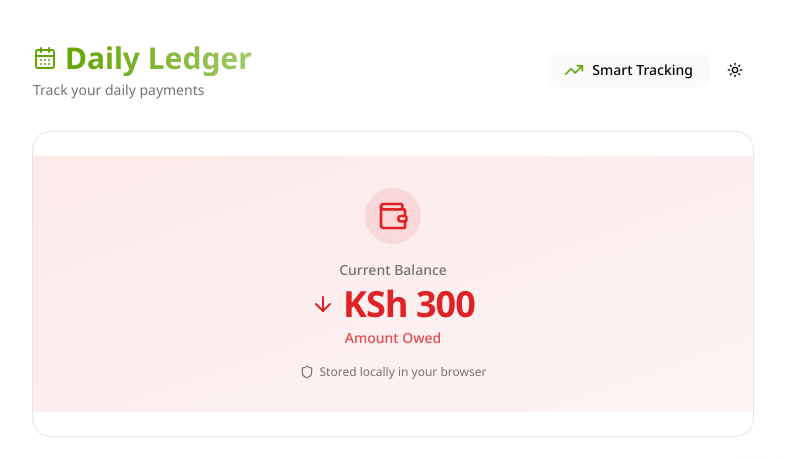
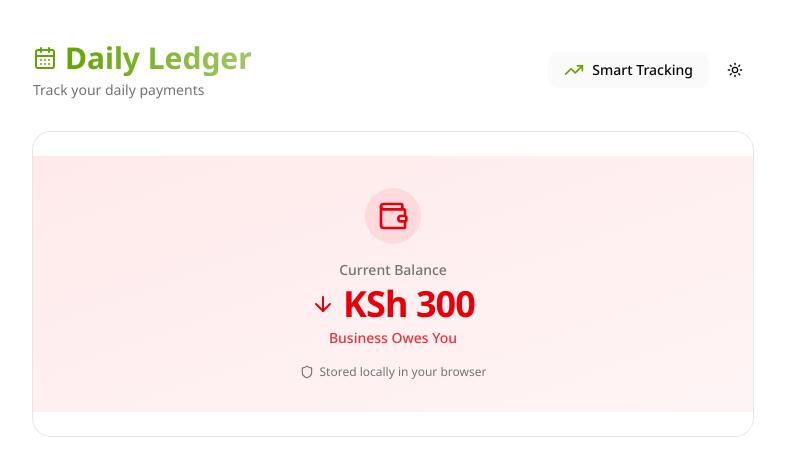
Before and after one commit to Clinton-Okumu/Daily_ledger, a Next.js app: page / in a window 1280 px wide. Shown: the top 459 px of the page, without its empty margins (247-1032 px from the left). Built offline with nearby package versions, Linux system fonts and the light colour scheme.

Commit message:
updated components and print ability

```diff
--- a/components/ledger/BalanceCard.tsx
+++ b/components/ledger/BalanceCard.tsx
@@ -14,25 +14,25 @@ export default function BalanceCard({ ledger }: { ledger: LedgerState }) {
 
   const today = formatDate(new Date());
   const currentBalance = balance(ledger, today);
-  const isOwed = currentBalance < 0;
+  const businessOwes = currentBalance < 0;
 
   return (
     <Card className="overflow-hidden">
       <CardContent className="py-8 text-center relative overflow-hidden">
         <div
           className={`absolute inset-0 bg-gradient-to-br ${
-            isOwed
-              ? "from-destructive/10 to-destructive/5"
-              : "from-primary/10 to-primary/5"
+            businessOwes
+              ? "from-red-500/10 to-red-500/5"
+              : "from-green-500/10 to-green-500/5"
           }`}
         />
         <div className="relative z-10 space-y-4">
           <div className="flex justify-center">
             <div
               className={`p-3 rounded-full ${
-                isOwed
-                  ? "bg-destructive/10 text-destructive"
-                  : "bg-primary/10 text-primary"
+                businessOwes
+                  ? "bg-red-500/10 text-red-600"
+                  : "bg-green-500/10 text-green-600"
               }`}
             >
               <Wallet className="w-8 h-8" />
@@ -44,14 +44,14 @@ export default function BalanceCard({ ledger }: { ledger: LedgerState }) {
             </p>
             {mounted ? (
               <div className="flex items-center justify-center gap-2">
-                {isOwed ? (
-                  <ArrowDown className="w-6 h-6 text-destructive" />
+                {businessOwes ? (
+                  <ArrowDown className="w-6 h-6 text-red-600" />
                 ) : (
-                  <ArrowUp className="w-6 h-6 text-primary" />
+                  <ArrowUp className="w-6 h-6 text-green-600" />
                 )}
                 <p
                   className={`text-4xl font-bold tracking-tight ${
-                    isOwed ? "text-destructive" : "text-primary"
+                    businessOwes ? "text-red-600" : "text-green-600"
                   }`}
                 >
                   KSh {Math.abs(currentBalance).toLocaleString()}
@@ -63,10 +63,10 @@ export default function BalanceCard({ ledger }: { ledger: LedgerState }) {
             {mounted && (
               <p
                 className={`text-sm font-medium ${
-                  isOwed ? "text-destructive/80" : "text-primary/80"
+                  businessOwes ? "text-red-600/80" : "text-green-600/80"
                 }`}
               >
-                {isOwed ? "Amount Owed" : "Credit Available"}
+                {businessOwes ? "Business Owes You" : "You Owe Business"}
               </p>
             )}
           </div>
--- a/components/ledger/PaymentEditor.tsx
+++ b/components/ledger/PaymentEditor.tsx
@@ -123,14 +123,14 @@ export default function PaymentEditor({
               <SelectContent>
                 <SelectItem value="daily-charge">
                   <div className="flex items-center gap-2">
-                    <Calendar className="w-4 h-4" />
-                    <span>Daily Charge (Money In)</span>
+                    <Calendar className="w-4 h-4 text-green-600" />
+                    <span>Daily Charge (Business pays YOU)</span>
                   </div>
                 </SelectItem>
                 <SelectItem value="service">
                   <div className="flex items-center gap-2">
-                    <Briefcase className="w-4 h-4" />
-                    <span>Service (Money Out)</span>
+                    <Briefcase className="w-4 h-4 text-orange-600" />
+                    <span>Service (YOU pay for service)</span>
                   </div>
                 </SelectItem>
               </SelectContent>
--- a/components/ledger/PaymentPrintView.tsx
+++ b/components/ledger/PaymentPrintView.tsx
@@ -24,7 +24,7 @@ export default function PaymentPrintView({
   const printRef = useRef<HTMLDivElement>(null);
   const today = formatDate(new Date());
   const currentBalance = balance(ledger, today);
-  const isOwed = currentBalance < 0;
+  const businessOwes = currentBalance < 0;
   const paid = totalPaid(ledger);
   const service = totalService(ledger);
   const charged = totalCharged(ledger, today);
@@ -160,11 +160,11 @@ export default function PaymentPrintView({
               <div className="grid grid-cols-4 gap-4">
                 <div className="p-4 border rounded-lg">
                   <p className="text-sm text-muted-foreground mb-1">Current Balance</p>
-                  <p className={`text-2xl font-bold ${isOwed ? "text-destructive" : "text-primary"}`}>
-                    {isOwed ? "-" : "+"}KSh {Math.abs(currentBalance).toLocaleString()}
+                  <p className={`text-2xl font-bold ${businessOwes ? "text-red-600" : "text-green-600"}`}>
+                    KSh {Math.abs(currentBalance).toLocaleString()}
                   </p>
-                  <p className={`text-xs mt-1 ${isOwed ? "text-destructive" : "text-primary"}`}>
-                    {isOwed ? "Amount Owed" : "Credit Available"}
+                  <p className={`text-xs mt-1 ${businessOwes ? "text-red-600" : "text-green-600"}`}>
+                    {businessOwes ? "Business Owes You" : "You Owe Business"}
                   </p>
                 </div>
 
@@ -272,7 +272,7 @@ export default function PaymentPrintView({
                 )}
               </div>
 
-              {isOwed && (
+              {businessOwes && (
                 <div className="p-4 bg-destructive/10 border border-destructive/20 rounded-lg">
                   <div className="flex items-center gap-2 text-destructive font-medium">
                     Outstanding Balance
--- a/lib/ledger.ts
+++ b/lib/ledger.ts
@@ -28,5 +28,5 @@ export function totalCharged(state: LedgerState, upToDate: string) {
 }
 
 export function balance(state: LedgerState, upToDate: string) {
-  return totalPaid(state) - totalService(state) - totalCharged(state, upToDate);
+  return totalPaid(state) + totalService(state) - totalCharged(state, upToDate);
 }
```
